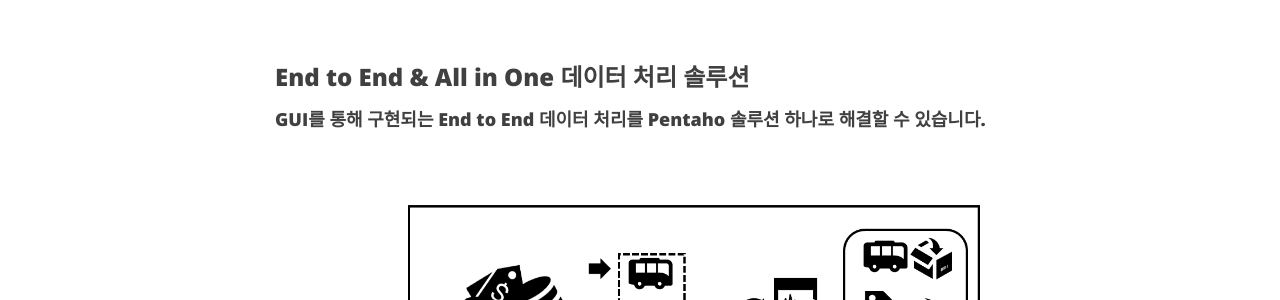
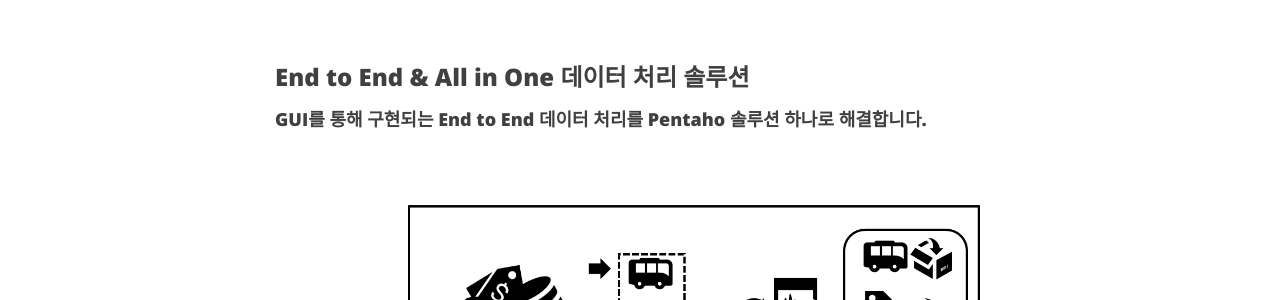
Before and after one commit to Pentaho-User-Group-Korea/Pentaho-User-Group-Korea.github.io, a Jekyll site: the page built from intro.md, in a window 1280 px wide and 900 px high, scrolled down 1918 px. Shown: the part 153-453 px from the top of the window. Built offline with Jekyll 4.4.1, drawn with Linux system fonts in a browser that asks for light colours; nearby versions of some CDN libraries.

Commit message:
Update intro.md

```diff
--- a/intro.md
+++ b/intro.md
@@ -35,7 +35,7 @@ title: Pentaho CE 소개 및 설치 과정 안내
 <br/>
 
 ### End to End & All in One 데이터 처리 솔루션
-#### GUI를 통해 구현되는 End to End 데이터 처리를 Pentaho 솔루션 하나로 해결할 수 있습니다.
+#### GUI를 통해 구현되는 End to End 데이터 처리를 Pentaho 솔루션 하나로 해결합니다.
 
 ![intro3](/assets/img/intro3.png)
 
```
